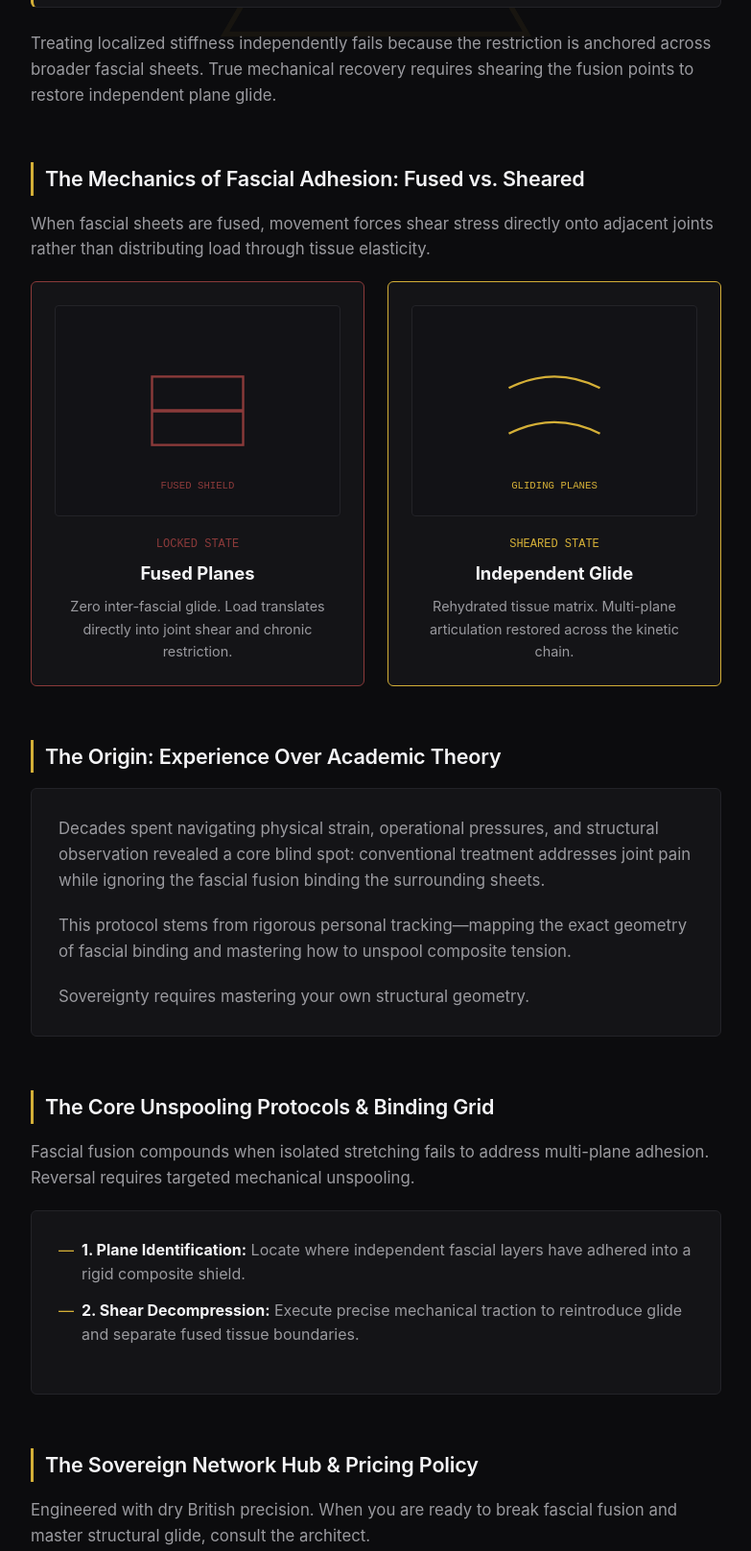
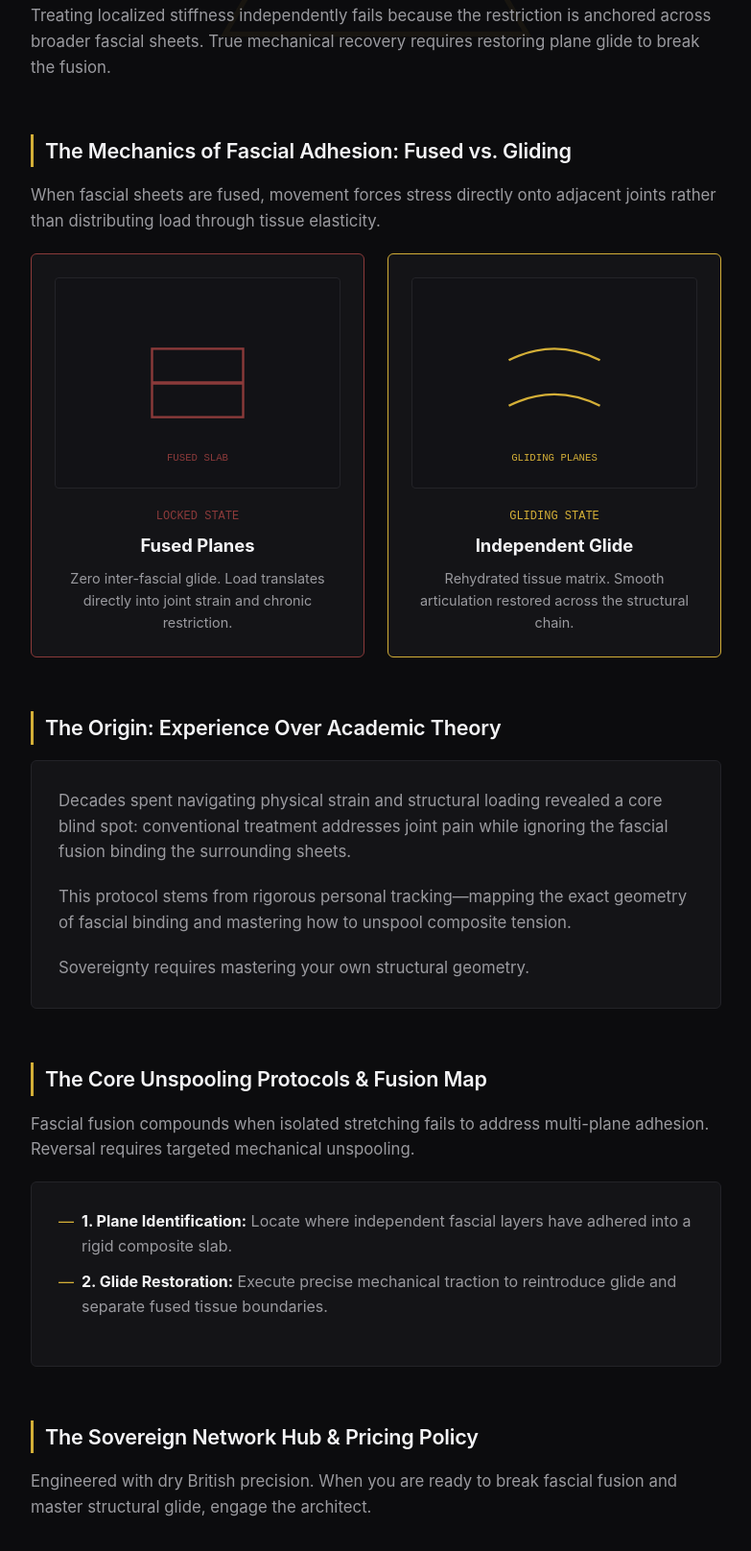
Before and after one commit to JamesRoberts76/fused, a plain HTML site: page index.html in a window 1280 px wide. Shown: the part 477-2093 px from the top of the page at 96% size, without its empty margins (248-1031 px from the left). Drawn offline with Linux system fonts and the light colour scheme.

Commit message:
Update index.html

```diff
--- a/index.html
+++ b/index.html
@@ -446,20 +446,20 @@
         <!-- Opening Section -->
         <section id="fusion">
             <h1>Fascial Fusion &amp; Structural Binding</h1>
-            <p class="lead">When independent fascial planes fuse into a rigid shield, multi-plane articulation ceases across the entire kinetic chain.</p>
+            <p class="lead">When independent fascial planes fuse into a rigid slab, sliding movement ceases.</p>
 
             <div class="card" style="border-left: 3px solid var(--accent-color);">
                 <h3 style="font-size: 1.1rem; color: var(--text-primary); margin-bottom: 0.5rem;">What is Fascial Fusion?</h3>
                 <p style="font-size: 0.95rem; margin-bottom: 0;">Connective tissue is designed to slide. Under chronic load or repetitive bracing, sliding planes dehydrate, adhere, and lock together into dense composite plates.</p>
             </div>
 
-            <p>Treating localized stiffness independently fails because the restriction is anchored across broader fascial sheets. True mechanical recovery requires shearing the fusion points to restore independent plane glide.</p>
+            <p>Treating localized stiffness independently fails because the restriction is anchored across broader fascial sheets. True mechanical recovery requires restoring plane glide to break the fusion.</p>
         </section>
 
         <!-- Mechanics Architecture -->
         <section>
-            <h2>The Mechanics of Fascial Adhesion: Fused vs. Sheared</h2>
-            <p>When fascial sheets are fused, movement forces shear stress directly onto adjacent joints rather than distributing load through tissue elasticity.</p>
+            <h2>The Mechanics of Fascial Adhesion: Fused vs. Gliding</h2>
+            <p>When fascial sheets are fused, movement forces stress directly onto adjacent joints rather than distributing load through tissue elasticity.</p>
 
             <div class="comparison-grid">
                 <div class="comparison-card" style="border-color: var(--danger-color);">
@@ -467,12 +467,12 @@
                         <svg viewBox="0 0 160 160" xmlns="http://www.w3.org/2000/svg">
                             <rect x="40" y="50" width="80" height="60" fill="none" stroke="#8b3a3a" stroke-width="2"/>
                             <line x1="40" y1="80" x2="120" y2="80" stroke="#8b3a3a" stroke-width="3"/>
-                            <text x="80" y="148" fill="#8b3a3a" font-size="9" font-family="monospace" text-anchor="middle">FUSED SHIELD</text>
+                            <text x="80" y="148" fill="#8b3a3a" font-size="9" font-family="monospace" text-anchor="middle">FUSED SLAB</text>
                         </svg>
                     </div>
                     <span style="font-size: 0.75rem; color: var(--danger-color); font-family: monospace; display: block; margin-bottom: 0.35rem;">LOCKED STATE</span>
                     <h3>Fused Planes</h3>
-                    <p>Zero inter-fascial glide. Load translates directly into joint shear and chronic restriction.</p>
+                    <p>Zero inter-fascial glide. Load translates directly into joint strain and chronic restriction.</p>
                 </div>
 
                 <div class="comparison-card" style="border-color: var(--accent-color);">
@@ -483,9 +483,9 @@
                             <text x="80" y="148" fill="#d4af37" font-size="9" font-family="monospace" text-anchor="middle">GLIDING PLANES</text>
                         </svg>
                     </div>
-                    <span style="font-size: 0.75rem; color: var(--accent-color); font-family: monospace; display: block; margin-bottom: 0.35rem;">SHEARED STATE</span>
+                    <span style="font-size: 0.75rem; color: var(--accent-color); font-family: monospace; display: block; margin-bottom: 0.35rem;">GLIDING STATE</span>
                     <h3>Independent Glide</h3>
-                    <p>Rehydrated tissue matrix. Multi-plane articulation restored across the kinetic chain.</p>
+                    <p>Rehydrated tissue matrix. Smooth articulation restored across the structural chain.</p>
                 </div>
             </div>
         </section>
@@ -494,7 +494,7 @@
         <section id="origin">
             <h2>The Origin: Experience Over Academic Theory</h2>
             <div class="card">
-                <p>Decades spent navigating physical strain, operational pressures, and structural observation revealed a core blind spot: conventional treatment addresses joint pain while ignoring the fascial fusion binding the surrounding sheets.</p>
+                <p>Decades spent navigating physical strain and structural loading revealed a core blind spot: conventional treatment addresses joint pain while ignoring the fascial fusion binding the surrounding sheets.</p>
                 <p>This protocol stems from rigorous personal tracking—mapping the exact geometry of fascial binding and mastering how to unspool composite tension.</p>
                 <p style="margin-bottom: 0;">Sovereignty requires mastering your own structural geometry.</p>
             </div>
@@ -502,13 +502,13 @@
 
         <!-- Protocol Section -->
         <section id="protocol">
-            <h2>The Core Unspooling Protocols &amp; Binding Grid</h2>
+            <h2>The Core Unspooling Protocols &amp; Fusion Map</h2>
             <p>Fascial fusion compounds when isolated stretching fails to address multi-plane adhesion. Reversal requires targeted mechanical unspooling.</p>
 
             <div class="card" id="binding">
                 <ul>
-                    <li><strong>1. Plane Identification:</strong> Locate where independent fascial layers have adhered into a rigid composite shield.</li>
-                    <li><strong>2. Shear Decompression:</strong> Execute precise mechanical traction to reintroduce glide and separate fused tissue boundaries.</li>
+                    <li><strong>1. Plane Identification:</strong> Locate where independent fascial layers have adhered into a rigid composite slab.</li>
+                    <li><strong>2. Glide Restoration:</strong> Execute precise mechanical traction to reintroduce glide and separate fused tissue boundaries.</li>
                 </ul>
             </div>
         </section>
@@ -516,15 +516,15 @@
         <!-- Pricing & CTA -->
         <section id="pricing">
             <h2>The Sovereign Network Hub &amp; Pricing Policy</h2>
-            <p>Engineered with dry British precision. When you are ready to break fascial fusion and master structural glide, consult the architect.</p>
+            <p>Engineered with dry British precision. When you are ready to break fascial fusion and master structural glide, engage the architect.</p>
 
             <div class="cta-box">
                 <h3>Unlock Fascial Mechanics</h3>
-                <p>Direct, uncompromised access to structural unspooling frameworks and tissue separation protocols.</p>
+                <p>Direct, uncompromised access to structural unspooling frameworks and glide restoration protocols.</p>
                 <div class="pricing-tag">€60 / 365 Days — Zero Auto-Renewals</div>
                 <p style="font-size: 0.85rem; margin-top: 0.75rem; color: var(--text-secondary);">Pricing Policy: One flat annual fee. No hidden subscription traps, no surprise recurring billing, and zero automatic renewals.</p>
                 <br>
-                <button class="btn" id="openPortalBtn" type="button">Consult the Architect</button>
+                <button class="btn" id="openPortalBtn" type="button">Engage the Architect</button>
             </div>
         </section>
 
@@ -572,7 +572,7 @@
     <div class="portal-input-container">
         <div style="width: 100%; max-width: var(--max-width); margin: 0 auto; display: flex; gap: 0.75rem; padding: 0 1rem;">
             <textarea class="portal-textarea" id="portalInput" placeholder="Describe your fascial fusion pattern or structural binding query..."></textarea>
-            <button class="portal-submit" id="portalSubmit" type="button">Consult the Architect</button>
+            <button class="portal-submit" id="portalSubmit" type="button">Engage the Architect</button>
         </div>
     </div>
 </div>
```
